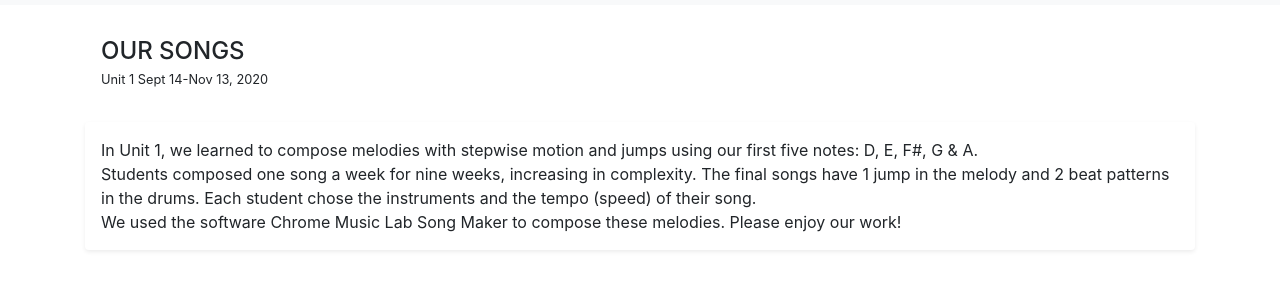
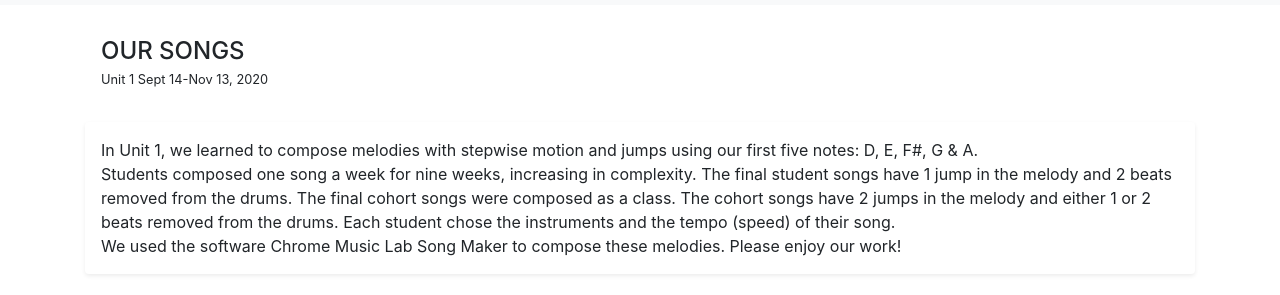
Before and after one commit to susanna-johnson/2nd-grade-music, a plain HTML site: page index.html in a window 1280 px wide. Shown: the part 51-346 px from the top of the page. Drawn offline with nearby package versions, Linux system fonts and the light colour scheme.

Commit message:
added more to index about cohort songs

```diff
--- a/index.html
+++ b/index.html
@@ -30,7 +30,7 @@
     In Unit 1, we learned to compose melodies with stepwise motion and jumps using our first five notes: D, E, F#, G & A.
       <br/>
       Students composed one song a week for nine weeks, increasing in complexity.
-      The final songs have 1 jump in the melody and 2 beat patterns in the drums. Each student chose the instruments and the tempo (speed) of their song.
+      The final student songs have 1 jump in the melody and 2 beats removed from the drums. The final cohort songs were composed as a class. The cohort songs have 2 jumps in the melody and either 1 or 2 beats removed from the drums. Each student chose the instruments and the tempo (speed) of their song.
       <br/>
       We used the software Chrome Music Lab Song Maker to compose these melodies. Please enjoy our work!
   </div>
```
